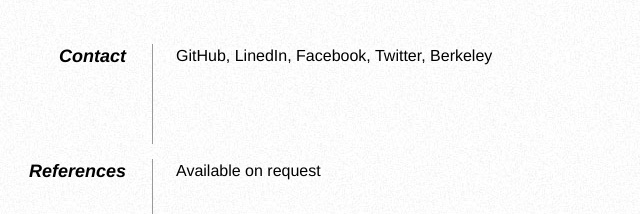
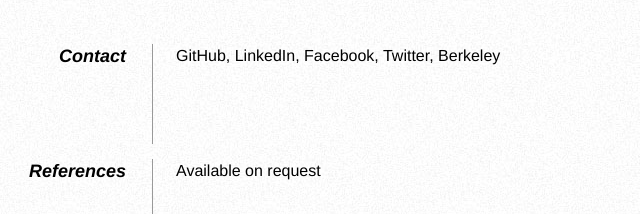
Before and after one commit to Zorigt/zorigt, a website: page public/index.html in a window 1280 px wide. Shown: the part 1349-1563 px from the top of the page, 264-904 px from the left. Drawn offline with Linux system fonts and the light colour scheme; files whose address does not match are found by name.

Commit message:
tiny correction

```diff
--- a/public/index.html
+++ b/public/index.html
@@ -105,7 +105,7 @@
 
             <dt>Contact</dt>
             <dd>
-                GitHub, LinedIn, Facebook, Twitter, Berkeley
+                GitHub, LinkedIn, Facebook, Twitter, Berkeley
             </dd>
 
             <dd class="clear"></dd>
```
